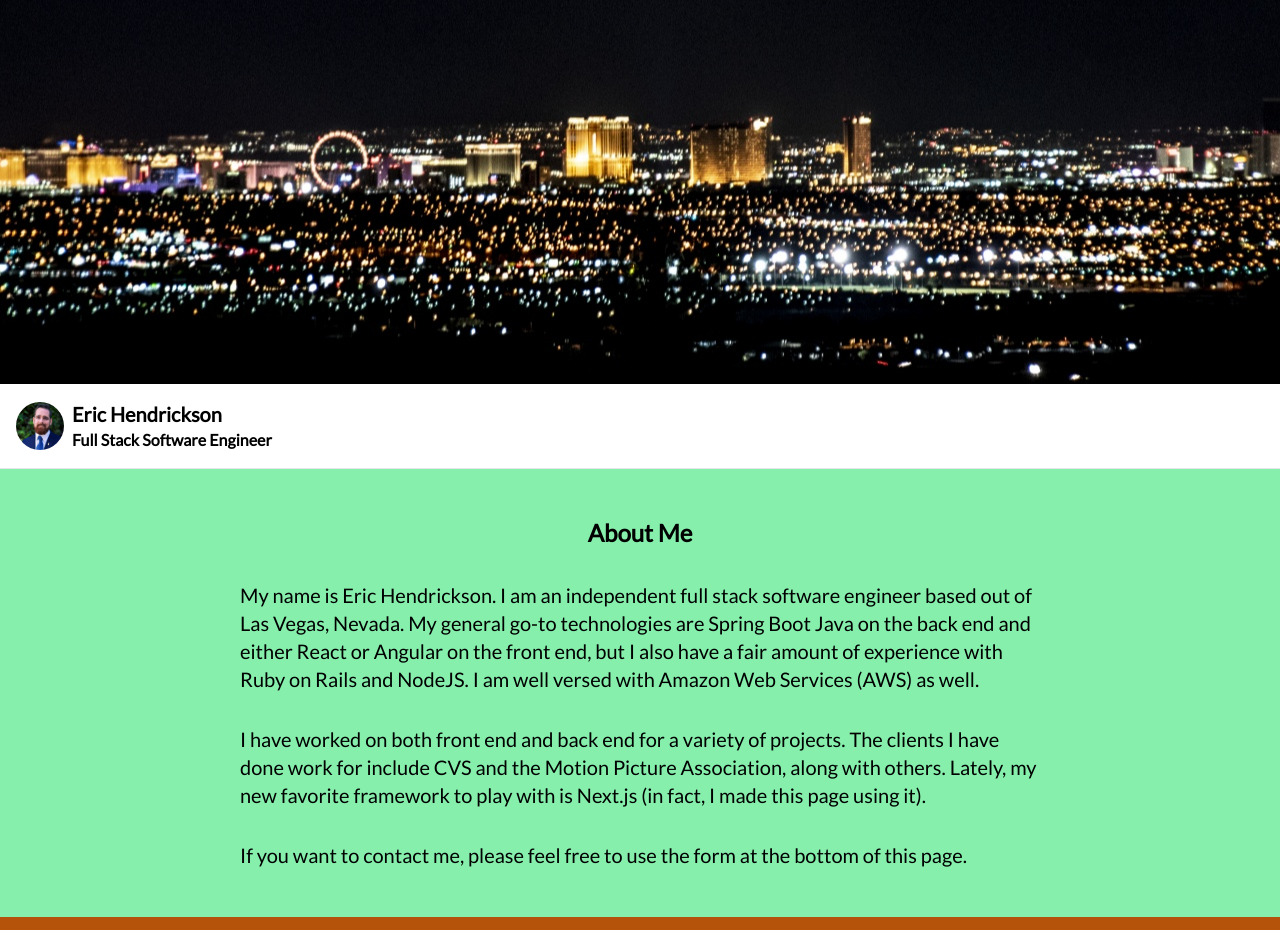
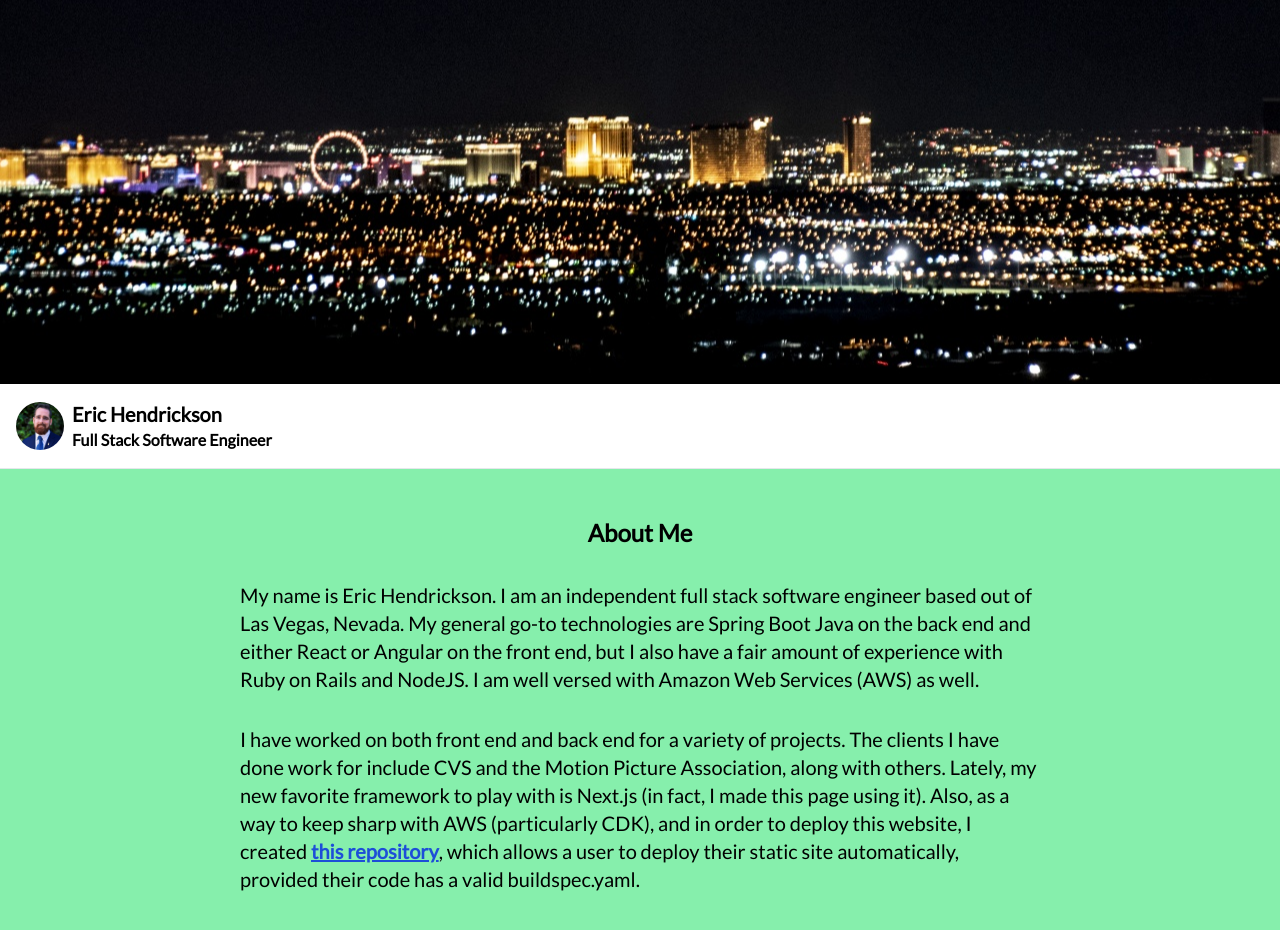
Before and after one commit to eric-hendrickson/erichendrickson.io, a Next.js app: page / in a window 1280 px wide. Shown: the top 930 px of the page. Built offline with nearby package versions, Linux system fonts and the light colour scheme.

Commit message:
* Updated reference to static page CDK builder in footer, and referred to it in my AboutMe component

```diff
--- a/src/components/Footer.tsx
+++ b/src/components/Footer.tsx
@@ -23,11 +23,11 @@ export default function Footer() {
                     <a
                         className="font-bold text-blue-400 underline"
                         target="_blank"
-                        href="https://github.com/eric-hendrickson/next-js-cdk"
+                        href="https://github.com/eric-hendrickson/static-page-cdk"
                         rel="noreferrer"
                     >
                         GitHub repo featuring my CDK implementation
-                    </a>{' '}
+                    </a>
                     for inspiration.
                 </p>
             </div>
--- a/src/components/homepage/AboutMe.tsx
+++ b/src/components/homepage/AboutMe.tsx
@@ -13,7 +13,18 @@ export default function AboutMe() {
                 <p className="py-4 text-xl">
                     I have worked on both front end and back end for a variety of projects. The clients I have done work
                     for include CVS and the Motion Picture Association, along with others. Lately, my new favorite
-                    framework to play with is Next.js (in fact, I made this page using it).
+                    framework to play with is Next.js (in fact, I made this page using it). Also, as a way to keep sharp
+                    with AWS (particularly CDK), and in order to deploy this website, I created{' '}
+                    <a
+                        className="font-bold text-blue-700 underline"
+                        target="_blank"
+                        href="https://github.com/eric-hendrickson/static-page-cdk"
+                        rel="noreferrer"
+                    >
+                        this repository
+                    </a>
+                    , which allows a user to deploy their static site automatically, provided their code has a valid
+                    buildspec.yaml.
                 </p>
                 <p className="py-4 text-xl">
                     {/* Feel free to connect with me or follow me on the following socials, or view or download my resume. */}
```
